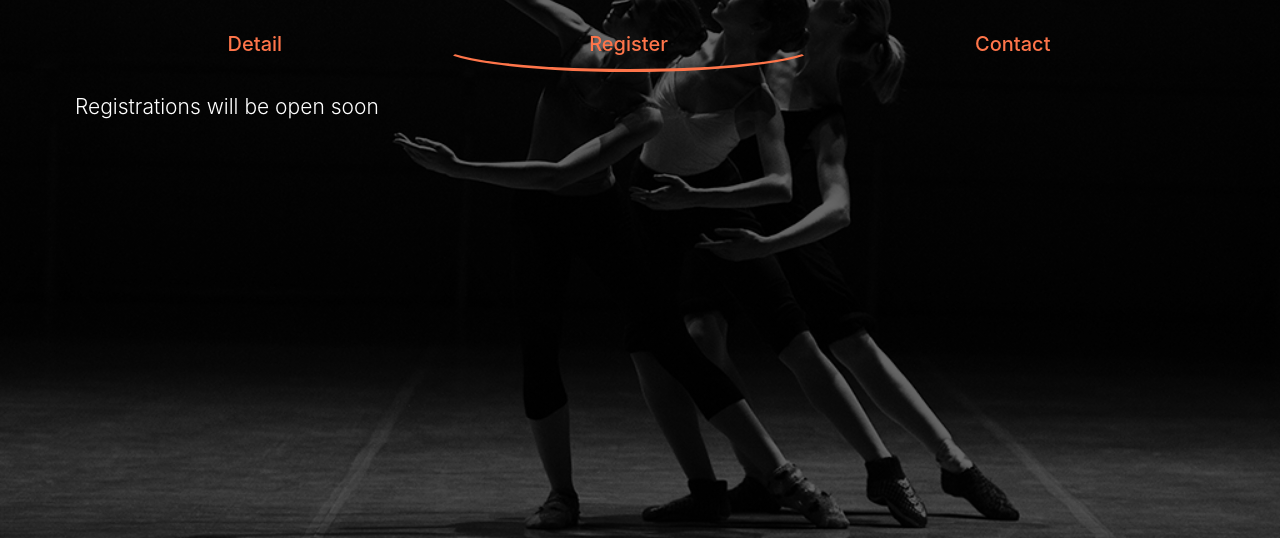
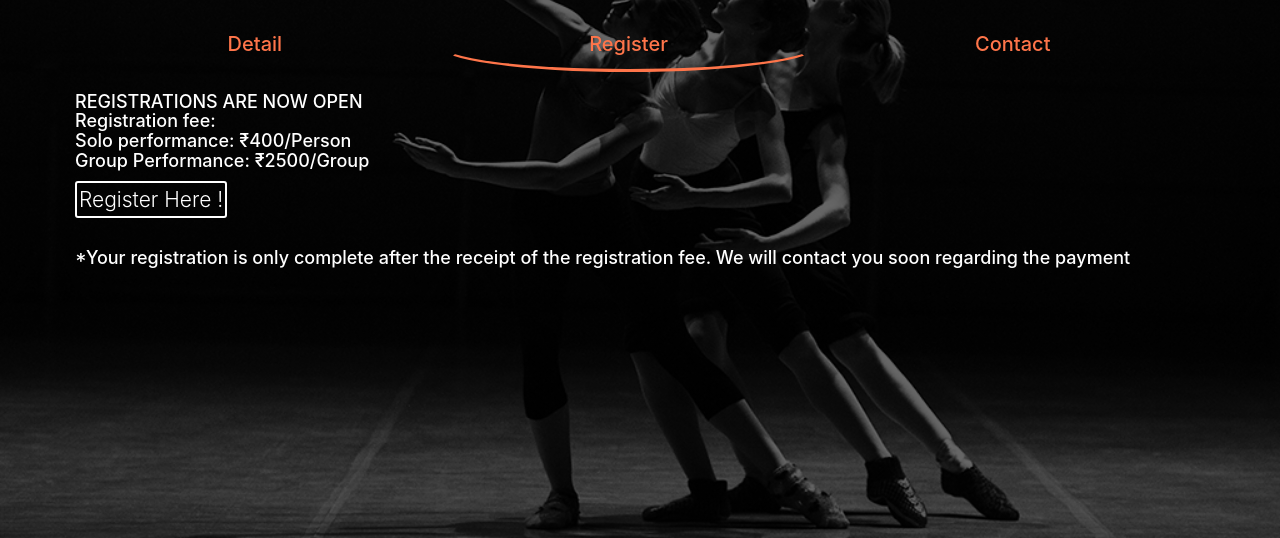
Before and after one commit to cbitcarpediem/cbitcarpediem, a plain HTML site: page events/killthebeat.html in a window 1280 px wide. Both pictures are taken after a click on the tab "Register". Shown: the part 262-800 px from the top of the page. Drawn offline with nearby package versions, Linux system fonts and the light colour scheme; files whose address does not match are found by name.

Commit message:
added registration details

```diff
--- a/events/killthebeat.html
+++ b/events/killthebeat.html
@@ -9,11 +9,21 @@
   <link rel="stylesheet" href="https://maxcdn.bootstrapcdn.com/bootstrap/3.3.7/css/bootstrap.min.css">
   <link rel="stylesheet" type="text/css" href="https://cdnjs.cloudflare.com/ajax/libs/font-awesome/4.7.0/css/font-awesome.min.css">
   <link rel="stylesheet" type="text/css" href="../css/style.css">
+  <style type="text/css">
+  p{
+    display: inline-block;
+  }
+    .button{
+      border: 2px solid #FFF;
+      border-radius: 3px;
+      padding: 2px;
+    }
+  </style>
 </head>
 <body>
 
   <div class="hero-unit" style="background: linear-gradient(rgba(0,0,0,0.6) 30%, rgba(0,0,0,0.6) 10%), url(../assets/events-images/dancebw.jpg) no-repeat center top; height: 100vh;background-size:cover">
-  <a href="/home"><img class="img-responsive center-block" src="../assets/LogoWhite.png" width="500" alt="Logo Thing main logo"></a>
+    <a href="/home"><img class="img-responsive center-block" src="../assets/LogoWhite.png" width="500" alt="Logo Thing main logo"></a>
     <!--img class="img-responsive center-block" src="assets/LogoWhite.png" width="500" alt="Logo Thing main logo"-->
     <div class="container" style="padding: 0px 20px;">
       <h1 class="text-center white-text" style=" font-weight: 200;letter-spacing: 1px;">Kill the Beat
@@ -45,11 +55,18 @@
         </div>
 
         <div role="tabpanel" class="tab-pane fade" id="profile" aria-labelledby="profile-tab">
-         <p class="lead white-text">Registrations will be open soon
-         </p>
-       </div>
+          <h4 class="white-text">REGISTRATIONS ARE NOW OPEN<br>
 
-       <div role="tabpanel" class="tab-pane fade" id="samsa" aria-labelledby="samsa-tab">
+            Registration fee: <br>
+            Solo performance: ₹400/Person<br>
+            Group Performance: ₹2500/Group<br>
+          </h4>
+          <a href="https://goo.gl/forms/IBDNlQJyoyT1tO8i2"><p class="lead white-text button">Register Here !
+          </p></a>
+          <h4 class="white-text">*Your registration is only complete after the receipt of the registration fee. We will contact you soon regarding the payment</h4>
+        </div>
+
+        <div role="tabpanel" class="tab-pane fade" id="samsa" aria-labelledby="samsa-tab">
          <p class="lead white-text">Pranay Agarwal - 9550207703
          </p>
        </div>
```
Also changed, not shown: events/battleofbands.html (+18 -2 lines), 1 other file.
